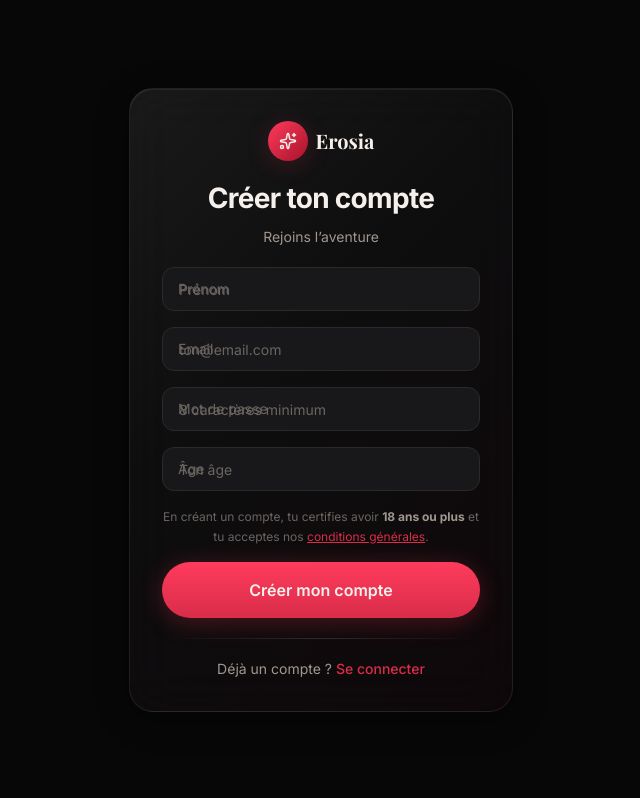
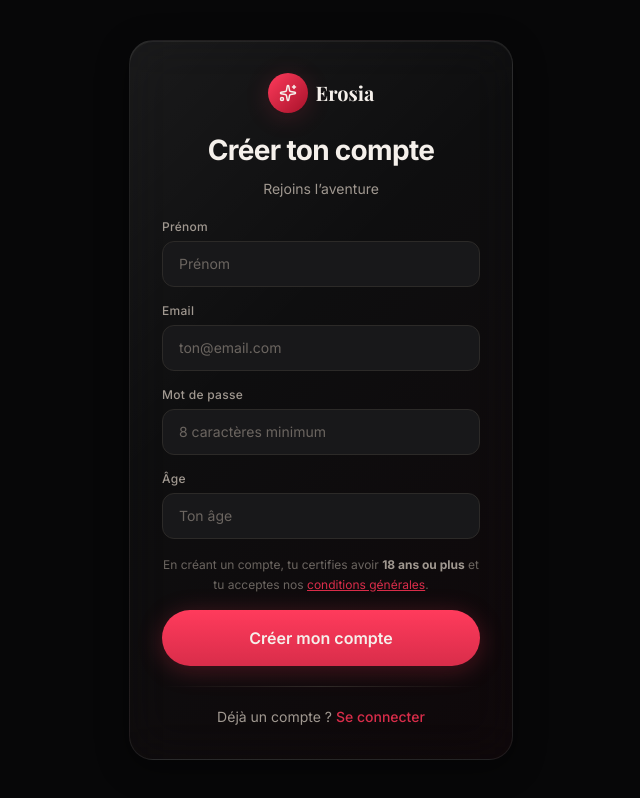
Before and after one commit to karlprime76-debug/EROSIA, a Next.js app: page /register in a window 1280 px wide. Shown: the whole page, without its empty margins (319-959 px from the left). Built offline with nearby package versions, Linux system fonts and the light colour scheme; a web font is replaced by a local one.

Commit message:
fix: formulaires - Input statique, toast succès profil, safe-area iOS, nettoyage

```diff
--- a/src/app/(auth)/forgot-password/page.tsx
+++ b/src/app/(auth)/forgot-password/page.tsx
@@ -24,7 +24,7 @@
 
   if (sent) {
     return (
-      <div className="relative min-h-dvh flex flex-col items-center justify-center px-5 bg-[var(--bg)]">
+      <div className="relative min-h-dvh flex flex-col items-center justify-center px-5 safe-pb safe-pt bg-[var(--bg)]">
         <FloatingHearts />
         <motion.div
           initial={{ opacity: 0, scale: 0.92 }}
@@ -54,7 +54,7 @@
   }
 
   return (
-    <div className="relative min-h-dvh flex flex-col items-center justify-center px-5 bg-[var(--bg)]">
+    <div className="relative min-h-dvh flex flex-col items-center justify-center px-5 safe-pb safe-pt bg-[var(--bg)]">
       <FloatingHearts />
       <motion.div
         initial={{ opacity: 0, y: 32, scale: 0.98 }}
--- a/src/app/(auth)/login/page.tsx
+++ b/src/app/(auth)/login/page.tsx
@@ -39,7 +39,7 @@
   }
 
   return (
-    <div className="relative min-h-dvh flex flex-col items-center justify-center px-5 bg-[var(--bg)]">
+    <div className="relative min-h-dvh flex flex-col items-center justify-center px-5 safe-pb safe-pt bg-[var(--bg)]">
       <FloatingHearts />
 
       <motion.div
--- a/src/app/(auth)/register/page.tsx
+++ b/src/app/(auth)/register/page.tsx
@@ -38,7 +38,7 @@
   }
 
   if (success) return (
-    <div className="relative min-h-dvh flex flex-col items-center justify-center px-5 bg-[var(--bg)]">
+    <div className="relative min-h-dvh flex flex-col items-center justify-center px-5 safe-pb safe-pt bg-[var(--bg)]">
       <FloatingHearts />
       <motion.div
         initial={{ opacity: 0, scale: 0.92 }}
@@ -71,7 +71,7 @@
   )
 
   return (
-    <div className="relative min-h-dvh flex flex-col items-center justify-center px-5 bg-[var(--bg)]">
+    <div className="relative min-h-dvh flex flex-col items-center justify-center px-5 safe-pb safe-pt bg-[var(--bg)]">
       <FloatingHearts />
       <motion.div
         initial={{ opacity: 0, y: 32, scale: 0.98 }}
--- a/src/app/(auth)/reset-password/page.tsx
+++ b/src/app/(auth)/reset-password/page.tsx
@@ -33,10 +33,10 @@
 
   if (done) {
     return (
-      <div className="relative min-h-dvh flex flex-col items-center justify-center px-5 bg-[var(--bg)]">
-        <FloatingHearts />
-        <motion.div
-          initial={{ opacity: 0, scale: 0.92 }}
+    <div className="relative min-h-dvh flex flex-col items-center justify-center px-5 safe-pb safe-pt bg-[var(--bg)]">
+      <FloatingHearts />
+      <motion.div
+        initial={{ opacity: 0, scale: 0.92 }}
           animate={{ opacity: 1, scale: 1 }}
           transition={{ duration: 0.5, ease: [0.16, 1, 0.3, 1] }}
           className="glass-premium rounded-3xl p-8 max-w-sm w-full text-center relative z-10"
@@ -62,7 +62,7 @@
   }
 
   return (
-    <div className="relative min-h-dvh flex flex-col items-center justify-center px-5 bg-[var(--bg)]">
+    <div className="relative min-h-dvh flex flex-col items-center justify-center px-5 safe-pb safe-pt bg-[var(--bg)]">
       <FloatingHearts />
       <motion.div
         initial={{ opacity: 0, y: 32, scale: 0.98 }}
--- a/src/app/(main)/profile/page.tsx
+++ b/src/app/(main)/profile/page.tsx
@@ -81,8 +81,9 @@
       const { error } = await updateProfile(profile.id, { name, bio, interests: interestsArr, looking_for: lookingFor })
       if (error) { toast(error, 'error'); setSavingProfile(false); return }
       setProfile({ ...profile, name, bio, interests: interestsArr, looking_for: lookingFor })
+      toast('Profil mis à jour', 'success')
       setEditing(false)
-    } catch (e) {
+    } catch {
       toast('Erreur lors de la sauvegarde', 'error')
     }
     setSavingProfile(false)
--- a/src/components/ui/card.tsx
+++ /dev/null
@@ -1,66 +0,0 @@
-'use client'
-
-import { forwardRef, type HTMLAttributes } from 'react'
-import { cva, type VariantProps } from 'class-variance-authority'
-import { cn } from '@/lib/utils'
-
-const cardVariants = cva([
-  'rounded-2xl transition-all duration-300',
-], {
-  variants: {
-    variant: {
-      default: 'bg-[var(--bg-card)] border border-[var(--border)]',
-      glass: 'glass',
-      'glass-strong': 'glass-strong',
-      'glass-premium': 'glass-premium',
-      elevated: 'card-elevated',
-      premium: 'card-premium',
-      outline: 'border border-[var(--border)] bg-transparent',
-      crimson: 'glass-crimson',
-      warm: 'glass-warm',
-      cool: 'glass-cool',
-      success: 'glass-success',
-      deep: 'glass-deep',
-    },
-    padding: {
-      none: '',
-      sm: 'p-3',
-      md: 'p-4',
-      lg: 'p-5',
-      xl: 'p-6',
-      '2xl': 'p-8',
-    },
-    hoverable: {
-      true: 'cursor-pointer hover:scale-[1.008] hover:shadow-lg',
-      false: '',
-    },
-  },
-  defaultVariants: {
-    variant: 'default',
-    padding: 'md',
-    hoverable: false,
-  },
-})
-
-interface CardProps extends HTMLAttributes<HTMLDivElement>, VariantProps<typeof cardVariants> {
-  as?: 'div' | 'motion.div'
-}
-
-const Card = forwardRef<HTMLDivElement, CardProps>(
-  ({ className, variant, padding, hoverable, children, ...props }, ref) => {
-    return (
-      <div
-        ref={ref}
-        className={cn(cardVariants({ variant, padding, hoverable }), className)}
-        {...props}
-      >
-        {children}
-      </div>
-    )
-  }
-)
-
-Card.displayName = 'Card'
-
-export { Card, cardVariants }
-export type { CardProps }
--- a/src/components/ui/form.tsx
+++ b/src/components/ui/form.tsx
@@ -1,6 +1,6 @@
 'use client'
 
-import { type ComponentPropsWithoutRef, forwardRef, useState } from 'react'
+import { type ComponentPropsWithoutRef, forwardRef } from 'react'
 import { cn } from '@/lib/utils'
 
 export interface InputProps extends ComponentPropsWithoutRef<'input'> {
@@ -9,26 +9,16 @@
 }
 
 export const Input = forwardRef<HTMLInputElement, InputProps>(
-  ({ label, error, className, id, onFocus, onBlur, ...props }, ref) => {
-    const [focused, setFocused] = useState(false)
-    const hasValue = props.value !== undefined && props.value !== ''
+  ({ label, error, className, id, ...props }, ref) => {
     const inputId = id ?? label.toLowerCase().replace(/\s+/g, '-')
-    const showLabel = focused || hasValue
 
     return (
-      <div className="relative">
+      <div className="space-y-1.5">
         <label
           htmlFor={inputId}
           className={cn(
-            'absolute left-4 transition-all duration-200 pointer-events-none',
-            showLabel
-              ? '-top-2.5 text-[10px] font-medium px-1.5 rounded'
-              : 'top-3 text-sm',
-            error
-              ? 'text-[#F87171]'
-              : showLabel
-                ? 'text-[#A09890] bg-[#18181A]'
-                : 'text-[#6B6560]'
+            'text-xs font-medium block tracking-wide',
+            error ? 'text-[#F87171]' : 'text-[#A09890]'
           )}
         >
           {label}
@@ -36,13 +26,12 @@
         <input
           ref={ref}
           id={inputId}
-          onFocus={(e) => { setFocused(true); onFocus?.(e) }}
-          onBlur={(e) => { setFocused(false); onBlur?.(e) }}
           className={cn(
-            'w-full bg-[#18181A] text-[#F5F0EB] border rounded-xl px-4 pt-3 pb-2.5 text-sm outline-none transition-all duration-200',
+            'w-full bg-[#18181A] text-[#F5F0EB] border rounded-xl px-4 py-3 text-sm outline-none transition-all duration-200',
             error
               ? 'border-[#F87171]/50 focus:border-[#F87171] focus:shadow-[0_0_0_3px_rgba(248,113,113,0.12)]'
               : 'border-[#2C2A28] focus:border-[#D92D4A] focus:shadow-[0_0_0_3px_rgba(217,45,74,0.12)]',
+            'placeholder:text-[var(--text-muted)]',
             className
           )}
           {...props}
```
